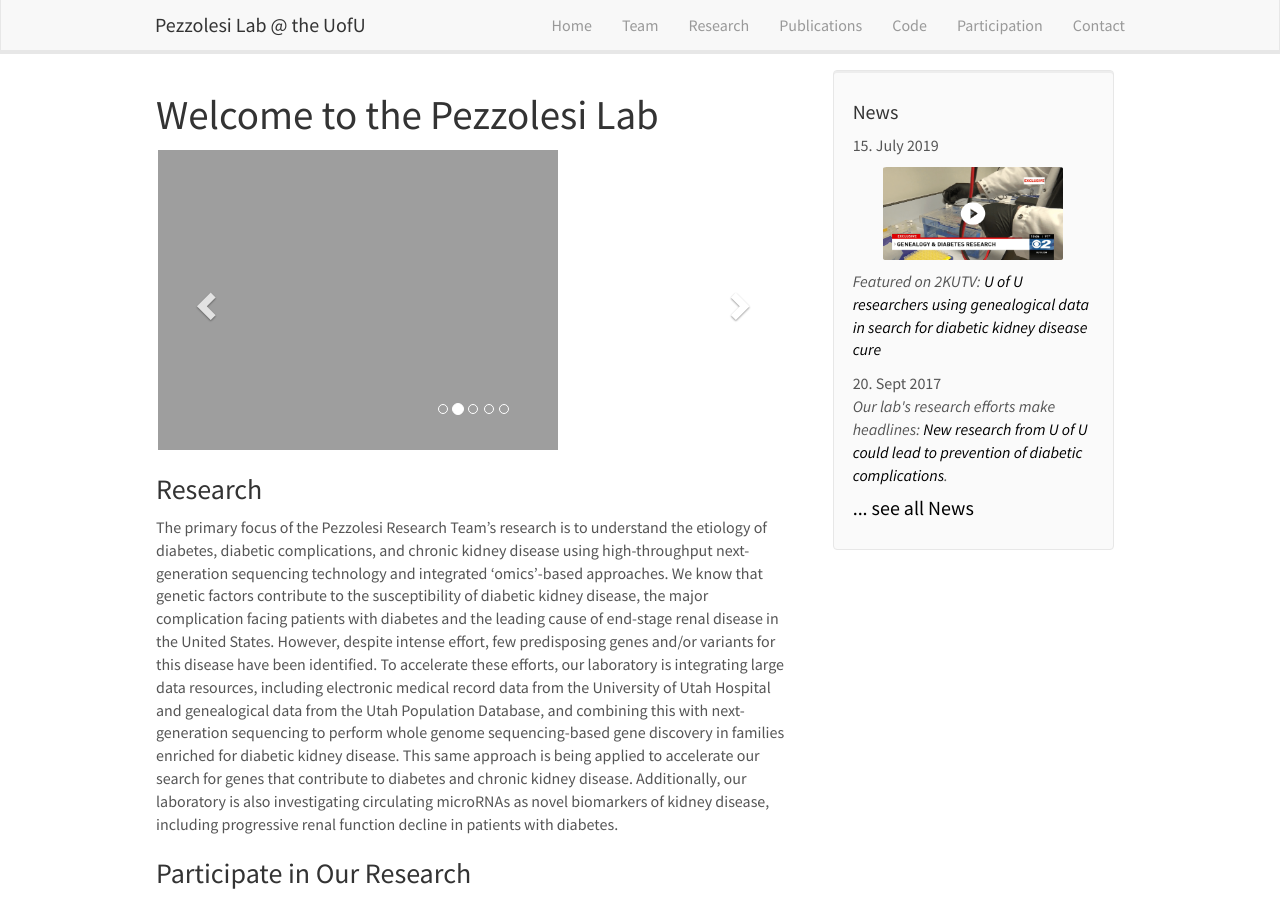
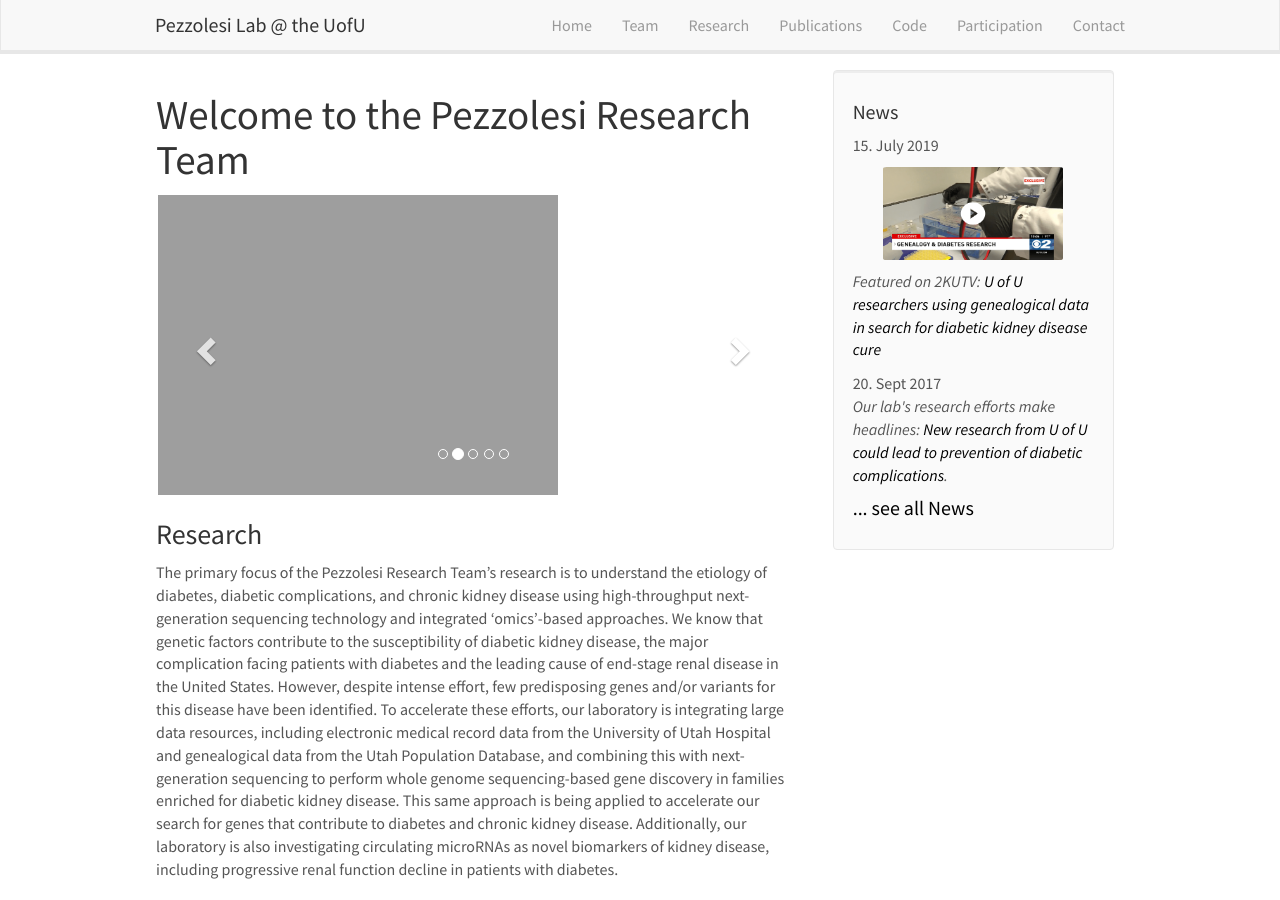
Before and after one commit to PezzolesiLab/pezzolesilab, a Jekyll site: the page built from _pages/home.md, in a window 1280 px wide and 900 px high. Built offline with Jekyll 4.4.1, drawn with Linux system fonts in a browser that asks for light colours; nearby versions of some CDN libraries.

Commit message:
Update home.md

```diff
--- a/_pages/home.md
+++ b/_pages/home.md
@@ -6,7 +6,7 @@ sitemap: false
 permalink: /
 ---
 
-# Welcome to the Pezzolesi Lab
+# Welcome to the Pezzolesi Research Team
 
 
 <div markdown="0" id="carousel" class="carousel slide" data-ride="carousel" data-interval="4000" data-pause="hover" >
```
